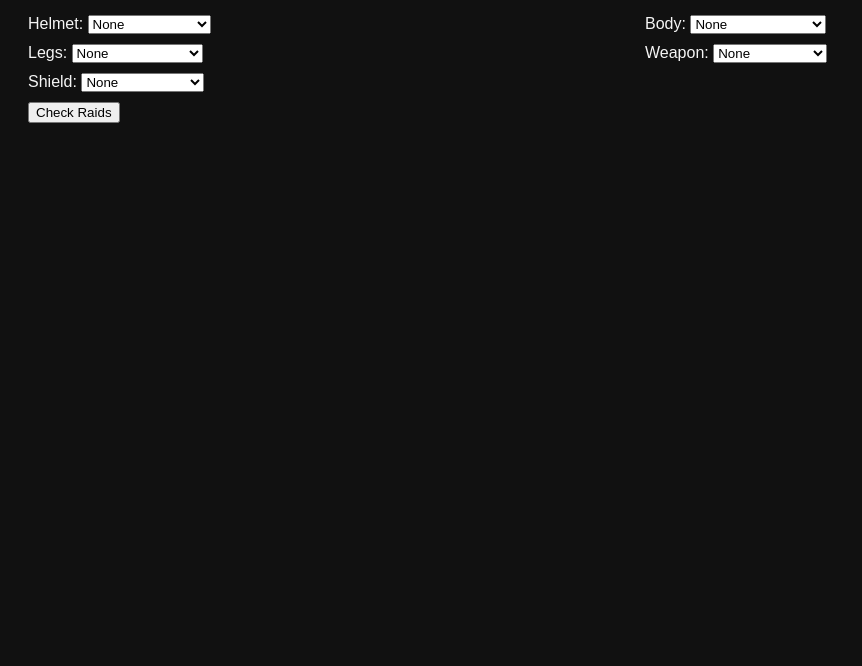
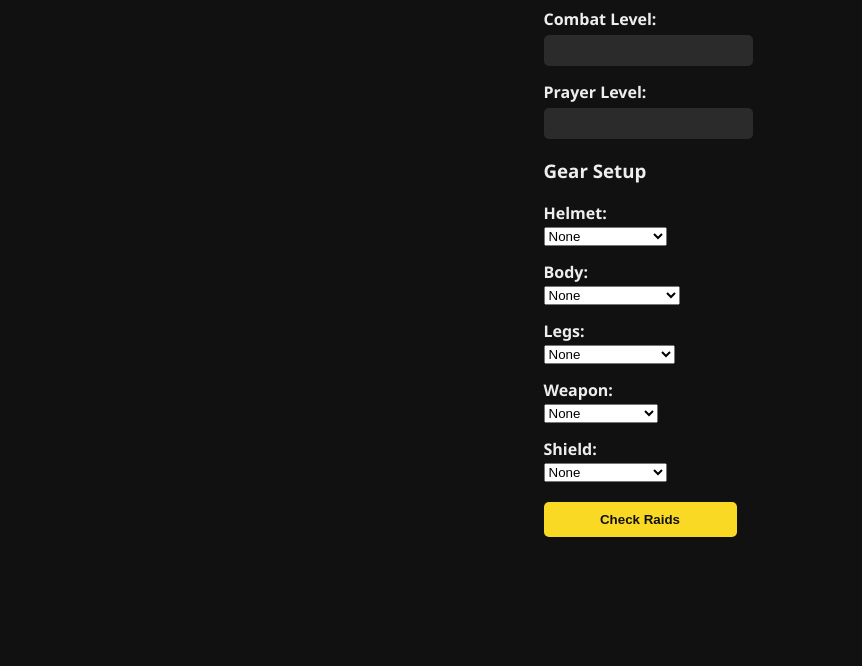
Before and after one commit to 0xmerge5/osrs-raid-check, a plain HTML site: page index.html in a window 1280 px wide. Shown: the part 230-896 px from the top of the page, without its empty margins (0-862 px from the left). Before the commit the page ends 800 px from the top, so only its background shows below. Drawn offline with Linux system fonts and the light colour scheme.

Commit message:
updated the UI

```diff
--- a/index.html
+++ b/index.html
@@ -8,10 +8,10 @@
 </head>
 <body>
   <h1>OSRS Raid Checker</h1>
-
+  <div class="input-group">
 <input type="text" id="osrsUsername" placeholder="Enter RSN" />
 <button onclick="fetchStats()">Fetch Stats</button>
-
+</div>
   <div>
     <label>Combat Level:</label>
     <input type="number" id="combatLevel" />
--- a/script.js
+++ b/script.js
@@ -32,9 +32,7 @@ function checkRaids() {
   output += "</ul>";
   resultsDiv.innerHTML = output;
 }
-// ===========================
-// 🧠 Helper Functions
-// ===========================
+//Helper Functions
 
 function xpToLevel(xp) {
   let points = 0;
@@ -62,9 +60,9 @@ function calculateCombatLevel(att, str, def, hp, range, mage, pray) {
   return base + Math.max(melee, rangeCombat, mageCombat);
 }
 
-// ===========================
-// 🎯 Fetch Stats from HiScores
-// ===========================
+
+//Fetch Stats from HiScores
+
 
 async function fetchStats() {
   const username = document.getElementById("osrsUsername").value;
@@ -78,6 +76,7 @@ async function fetchStats() {
     const lines = text.split("\n");
 
     // Extract XP values for key skills
+
     const prayerXP = parseInt(lines[6].split(",")[2]);     // Prayer
     const hitpointsXP = parseInt(lines[4].split(",")[2]);  // HP
     const attackXP = parseInt(lines[1].split(",")[2]);
@@ -98,10 +97,9 @@ async function fetchStats() {
     const prayerLevel = xpToLevel(prayerXP);
 
     // Autofill the form
+
     document.getElementById("combatLevel").value = Math.floor(combat);
     document.getElementById("prayerLevel").value = prayerLevel;
-
-    alert(`✅ Fetched! Combat: ${Math.floor(combat)}, Prayer: ${prayerLevel}`);
   } catch (err) {
     alert("⚠️ Error: " + err.message);
   }
--- a/style.css
+++ b/style.css
@@ -1,18 +1,66 @@
 body {
-  font-family: Arial, sans-serif;
+  font-family: 'Segoe UI', Tahoma, Geneva, Verdana, sans-serif;
   background-color: #111;
-  color: #f5f5f5;
-  padding: 20px;
+  color: #eee;
+  display: flex;
+  flex-direction: column;
+  align-items: center;
+  padding: 40px 20px;
+  min-height: 100vh;
+}
+
+h1 {
+  color: #f9d923;
+  margin-bottom: 20px;
+  font-size: 32px;
+}
+
+.container {
+  background-color: #1e1e1e;
+  border: 1px solid #333;
+  border-radius: 10px;
+  padding: 30px;
+  width: 100%;
+  max-width: 500px;
+  box-shadow: 0 0 10px rgba(255, 255, 255, 0.05);
+}
+
+label {
+  display: block;
+  margin-top: 15px;
+  font-weight: bold;
 }
 
 input {
+  width: 100%;
+  padding: 8px;
+  margin-top: 5px;
+  border-radius: 5px;
+  border: none;
+  background-color: #2b2b2b;
+  color: #fff;
+}
 
-  margin: 5px;
-  padding: 5px;
+button {
+  background-color: #f9d923;
+  color: #111;
+  border: none;
+  padding: 10px 20px;
+  margin-top: 20px;
+  font-weight: bold;
+  border-radius: 5px;
+  cursor: pointer;
+  width: 100%;
+  transition: background-color 0.3s ease;
 }
-.gear-grid {
-  display: grid;
-  grid-template-columns: repeat(2, 1fr);
-  gap: 10px;
-  margin: 10px 0;
+
+button:hover {
+  background-color: #e1c314;
 }
+
+#raidMessage {
+  margin-top: 20px;
+  font-size: 16px;
+  font-weight: bold;
+  text-align: center;
+}
```
